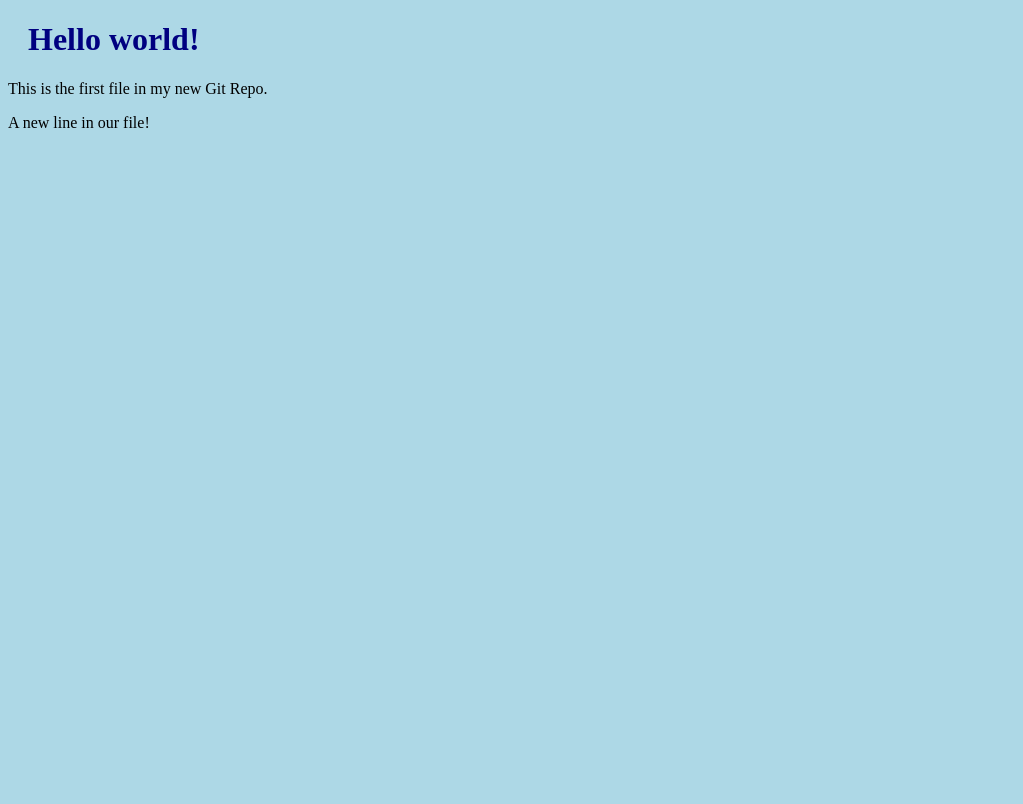
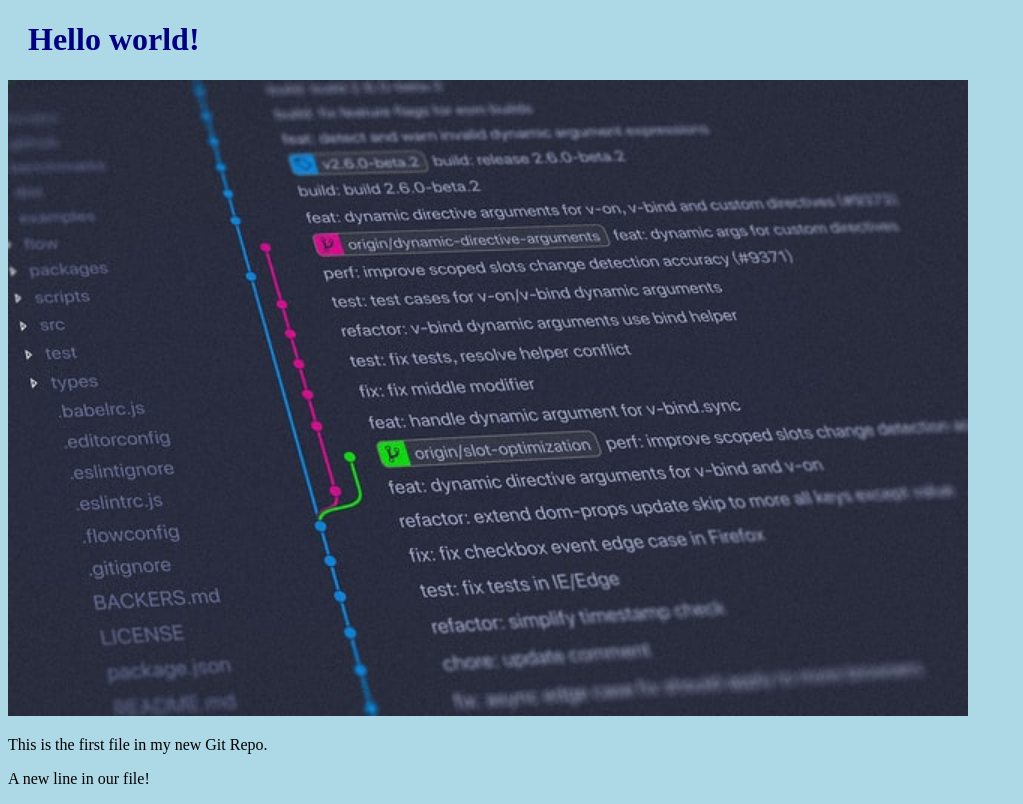
Before and after one commit to programmerrahulyadav/learn-git-w3school, a plain HTML site: page index.html in a window 1280 px wide. Shown: the whole page, without its empty margins (0-1023 px from the left). Drawn offline with Linux system fonts and the light colour scheme.

Commit message:
Added image to Hello World

```diff
--- a/index.html
+++ b/index.html
@@ -9,6 +9,8 @@
 </head>
 <body>
     <h1>Hello world!</h1>
+    <div><img src="img_hello_world.jpg" alt="Hello World from Space"
+        style="width:100%;max-width:960px"></div>
     <p>This is the first file in my new Git Repo.</p>
     <p>A new line in our file!</p>
 </body>
```
Also changed, not shown: img_hello_world.jpg (added).
